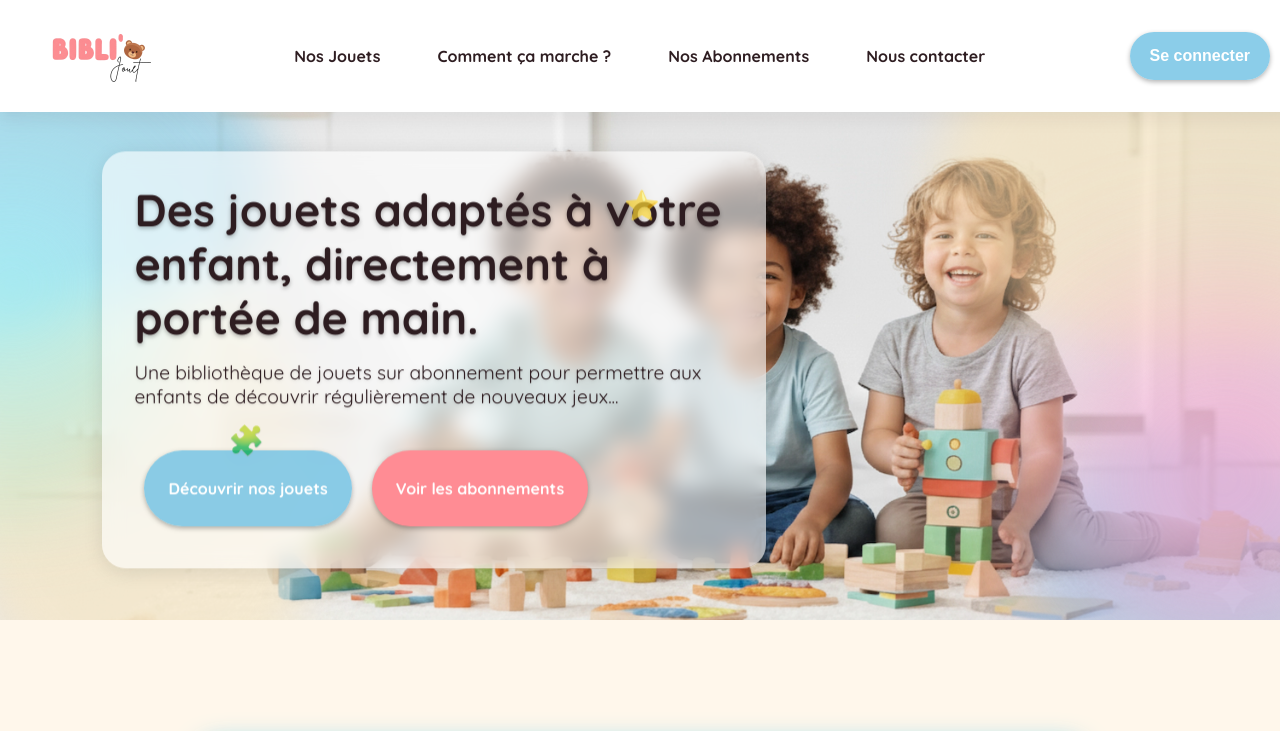
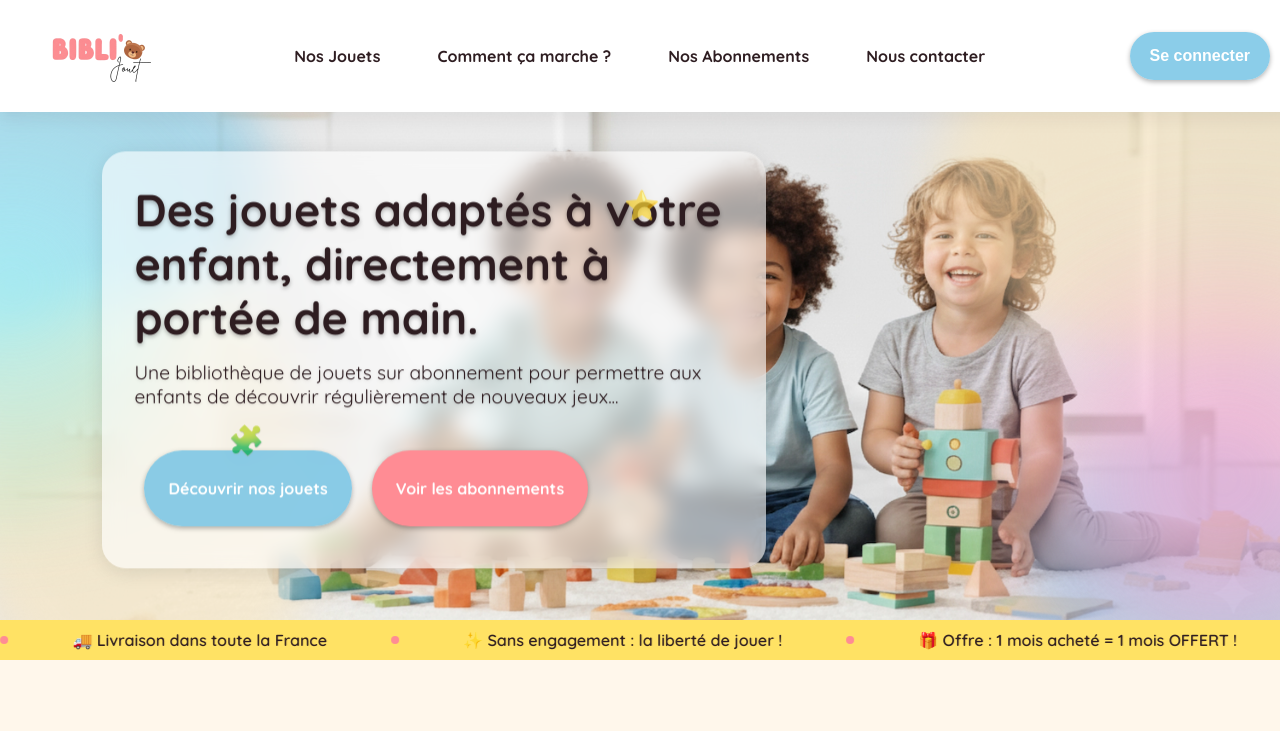
Before and after one commit to biblioJouets/Bibli-O, a Next.js app: page / in a window 1280 px wide. Shown: the top 731 px of the page. Built offline with nearby package versions, Linux system fonts and the light colour scheme; no server answers.

Commit message:
add PromoBanner

```diff
--- a/src/app/abonnements/page.js
+++ b/src/app/abonnements/page.js
@@ -5,6 +5,7 @@ import '@/styles/abonnements.css';
 import Image from 'next/image'
 import React, { useState } from 'react';
 import { useRouter } from 'next/navigation';
+
 
 // Composant pour un élément de la FAQ (Accordéon)
 const FAQItem = ({ question, answer }) => {
--- a/src/app/layout.js
+++ b/src/app/layout.js
@@ -74,6 +74,7 @@ const session = await getServerSession(authOptions);
   return (
 <html lang="fr" className={`${quicksand.variable} ${quicksand.className}`}>
       <body>
+
         {/* Accessibilité : skip link */}
         <a href="#main-content" className="skip-link">
           Aller au contenu principal
--- a/src/app/page.js
+++ b/src/app/page.js
@@ -3,6 +3,7 @@
 //import components
 
 import ButtonBlue from "@/components/ButtonBlue";
+import PromotionBanner from '@/components/PromoBanner';
 
 // import NewToys from "../components/NewToys";
 import Banner from "@/components/Banner";
@@ -14,6 +15,8 @@ import CardContentMission from "@/components/CardsContentMission";
 import FAQ from "@/components/FAQ"
 import Newsletter from "@/components/Newsletter";
 import FunctionalityCard from "@/components/FunctionalityCard";
+
+
 //import style
 import '@/styles/homepage.css';
 //import icon
@@ -48,9 +51,9 @@ function Homepage() {
 
             {/* On garde une div ici pour le conteneur global, c'est OK */}
             <div className="Container">
-
                 {/* Le H1 est à l'intérieur, c'est parfait */}
                 <Banner />
+                < PromotionBanner />
 
                 {/* NOTE SEO : Remplacement de div par section pour délimiter le sujet */}
                 <section className="functionalityCardsSection" aria-labelledby="fonctionnement-title">
--- /dev/null
+++ b/src/components/PromoBanner.jsx
@@ -0,0 +1,44 @@
+'use client';
+
+import React from 'react';
+import '@/styles/promoBanner.css';
+
+const PromoBanner = () => {
+  const baseMessages = [
+    "🎁 Offre : 1 mois acheté = 1 mois OFFERT !",
+    "🐻 Code : BIBLIOFREEMONTH",
+    "🚚 Livraison dans toute la France",
+    "✨ Sans engagement : la liberté de jouer !",
+  ];
+
+  const contentBlock = [
+    ...baseMessages,
+    ...baseMessages,
+    ...baseMessages,
+    ...baseMessages
+  ];
+
+  return (
+    <div className="promo-banner-container" role="marquee" aria-label="Annonces promotionnelles">
+      <div className="promo-track">
+
+        {contentBlock.map((text, index) => (
+          <div key={`group-1-${index}`} className="promo-item">
+            {text}
+            <span className="promo-separator"></span>
+          </div>
+        ))}
+
+        {contentBlock.map((text, index) => (
+          <div key={`group-2-${index}`} className="promo-item">
+            {text}
+            <span className="promo-separator"></span>
+          </div>
+        ))}
+
+      </div>
+    </div>
+  );
+};
+
+export default PromoBanner;
--- /dev/null
+++ b/src/styles/promoBanner.css
@@ -0,0 +1,65 @@
+/* /src/styles/promoBanner.css */
+
+.promo-banner-container {
+  background-color: #ffe264;
+  color: #2E1D21;
+  overflow: hidden;
+  padding: 10px 0;
+  position: relative;
+  width: 100%;
+  display: flex;
+  align-items: center;
+  user-select: none;
+  z-index: 10;
+}
+
+.promo-track {
+  display: flex;
+  align-items: center;
+  width: max-content;
+  animation: scroll-text 60s linear infinite;
+  will-change: transform;
+}
+
+.promo-item {
+  display: inline-flex;
+  align-items: center;
+  font-family: var(--font-quicksand);
+  font-weight: 600;
+  font-size: 1rem;
+  white-space: nowrap;
+  padding-right: 4rem;
+}
+
+.promo-separator {
+  display: inline-block;
+  width: 8px;
+  height: 8px;
+  background-color: #FF8C94;
+  border-radius: 50%;
+  margin-left: 4rem;
+}
+
+/* Pause au survol */
+.promo-banner-container:hover .promo-track {
+  animation-play-state: paused;
+}
+
+@keyframes scroll-text {
+  0% {
+    transform: translateX(0);
+  }
+  100% {
+    transform: translateX(-50%);
+  }
+}
+
+@media (max-width: 768px) {
+  .promo-item {
+    font-size: 0.9rem;
+    padding-right: 2rem;
+  }
+  .promo-separator {
+    margin-left: 2rem;
+  }
+}
```
Also changed, not shown: src/components/Header.jsx (line endings or trailing spaces).
